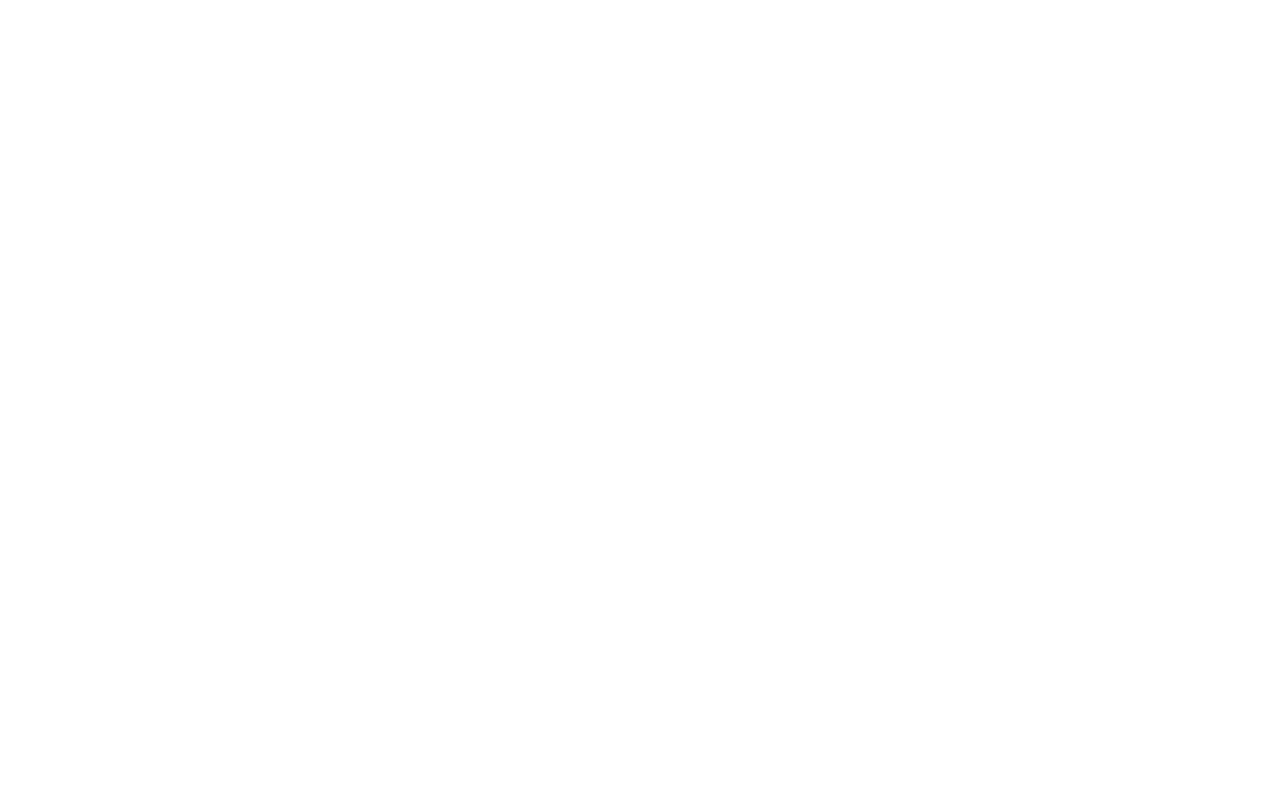
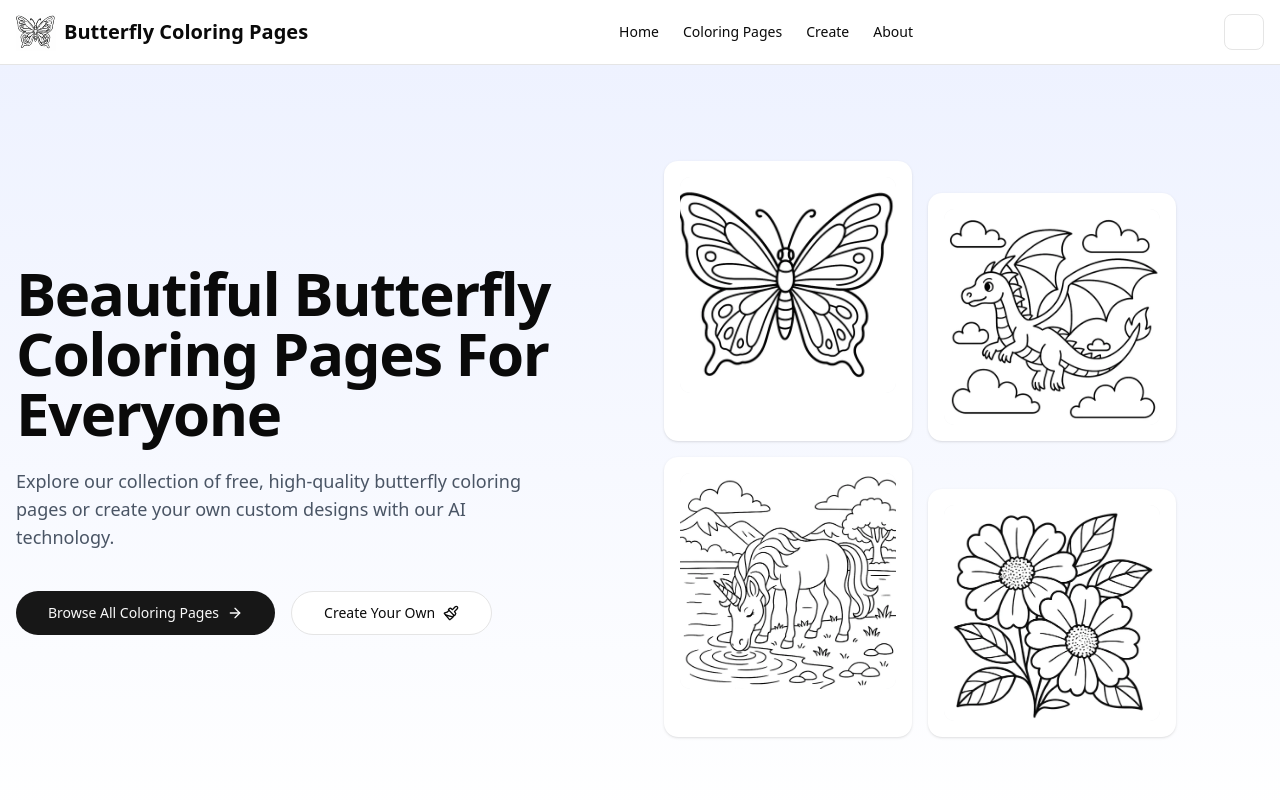
Before and after one commit to NING17-svg/coloring-pages, a Next.js app: page / in a window 1280 px wide. Before the commit this address had no page. Shown: the top 800 px of the page. Built offline with nearby package versions, Linux system fonts and the light colour scheme.

Commit message:
完善首页跳转问题

```diff
--- a/middleware.ts
+++ b/middleware.ts
@@ -13,16 +13,10 @@ export default createMiddleware({
 // 匹配规则
 export const config = {
   matcher: [
-    // 根路径
-    '/',
+    // 匹配所有路径
+    '/((?!api|_next|_vercel|.*\\..*).*)',
 
-    // 支持多语言（英文和德文）
-    '/(en|de)/:path*',
-
-    // 明确匹配详情页路由 - 这会被中间件处理并重定向到带有语言前缀的URL
-    '/coloring-pages/:path*',
-
-    // 资源和API路径除外
-    '/((?!api|_next|_vercel|.*\\..*).*)'
+    // 支持德语路径
+    '/de/:path*'
   ]
 };
--- a/src/app/[locale]/layout.tsx
+++ b/src/app/[locale]/layout.tsx
@@ -10,7 +10,8 @@ export function generateStaticParams() {
   return locales.map((locale) => ({ locale }));
 }
 
-export async function generateMetadata({ params: { locale } }: { params: { locale: string } }): Promise<Metadata> {
+export async function generateMetadata(props: { params: { locale: string } }): Promise<Metadata> {
+  const locale = props.params.locale;
   const messages = await getMessages({ locale });
   const siteMessages = (messages as any).site || {};
 
@@ -44,13 +45,12 @@ export const viewport: Viewport = {
   viewportFit: "cover",
 };
 
-export default async function LocaleLayout({
-  children,
-  params: { locale }
-}: Readonly<{
+export default async function LocaleLayout(props: Readonly<{
   children: React.ReactNode;
   params: { locale: string }
 }>) {
+  const locale = props.params.locale;
+
   // 验证语言环境
   if (!locales.includes(locale as any)) {
     notFound();
@@ -89,7 +89,7 @@ export default async function LocaleLayout({
 
       <body className="font-sans antialiased">
         <NextIntlClientProvider messages={messages} locale={locale}>
-          {children}
+          {props.children}
         </NextIntlClientProvider>
       </body>
     </html>
--- a/src/app/[locale]/page.tsx
+++ b/src/app/[locale]/page.tsx
@@ -18,7 +18,9 @@ export const metadata: Metadata = {
   }
 };
 
-export default async function Home({ params: { locale } }: { params: { locale: string } }) {
+export default async function Home(props: { params: { locale: string } }) {
+  const locale = props.params.locale;
+
   // 启用静态渲染
   unstable_setRequestLocale(locale);
 
--- a/src/app/layout.tsx
+++ b/src/app/layout.tsx
@@ -1,12 +1,36 @@
-import {ReactNode} from 'react';
-import './globals.css';
+import type { Metadata, Viewport } from "next";
+import "./globals.css";
 
-type Props = {
-  children: ReactNode;
+export const metadata: Metadata = {
+  metadataBase: new URL('https://butterfly-coloring-pages.com'),
+  title: 'Butterfly Coloring Pages',
+  description: 'Download beautiful butterfly coloring pages for free.',
+  keywords: ['butterfly coloring pages', 'printable coloring sheets', 'black and white artwork', 'free coloring pages', 'AI generated coloring'],
+  creator: 'Butterfly Coloring Pages',
+  publisher: 'Butterfly Coloring Pages',
+  authors: [{ name: 'Butterfly Coloring Pages Team' }],
+  robots: 'index, follow',
+  alternates: {
+    canonical: 'https://butterfly-coloring-pages.com'
+  }
 };
 
-// 由于我们在根路径有not-found.tsx页面，需要一个布局文件
-// 即使它只是传递children
-export default function RootLayout({children}: Props) {
-  return children;
+export const viewport: Viewport = {
+  width: 'device-width',
+  initialScale: 1,
+  viewportFit: 'cover',
+};
+
+export default function RootLayout({
+  children,
+}: {
+  children: React.ReactNode;
+}) {
+  return (
+    <html lang="en">
+      <body className="font-sans antialiased">
+        {children}
+      </body>
+    </html>
+  );
 }
--- a/src/app/page.tsx
+++ b/src/app/page.tsx
@@ -1,7 +1,6 @@
 import { Metadata } from 'next';
 import { getTranslations, unstable_setRequestLocale } from 'next-intl/server';
 import HomePage from './[locale]/page';
-import { redirect } from 'next/navigation';
 
 export const metadata: Metadata = {
   alternates: {
@@ -9,6 +8,9 @@ export const metadata: Metadata = {
   }
 };
 
-export default function RootPage() {
-  redirect('/en');
+export default async function RootPage() {
+  // 设置默认语言为英语
+  unstable_setRequestLocale('en');
+
+  return <HomePage params={{ locale: 'en' }} />;
 }
```
Also changed, not shown: 1 other file (tests, documents, lock files or other folders).
